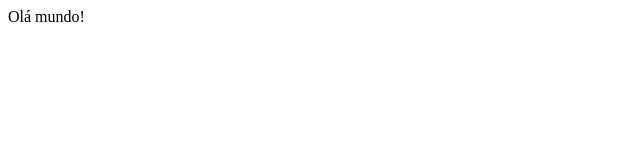
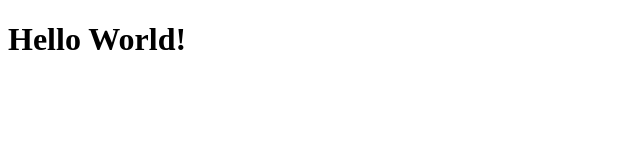
Before and after one commit to NaraOsio/meu_repositorio_pc_quinta, a plain HTML site: page index.html in a window 1280 px wide. Shown: the whole page, without its empty margins (0-640 px from the left). Drawn offline with Linux system fonts and the light colour scheme.

Commit message:
alteração n oHello World!

```diff
--- a/index.html
+++ b/index.html
@@ -6,6 +6,6 @@
     <title>Minha pagina</title>
 </head>
 <body>
-    Olá mundo!
+   <h1>Hello World!</h1>
 </body>
 </html>
```
